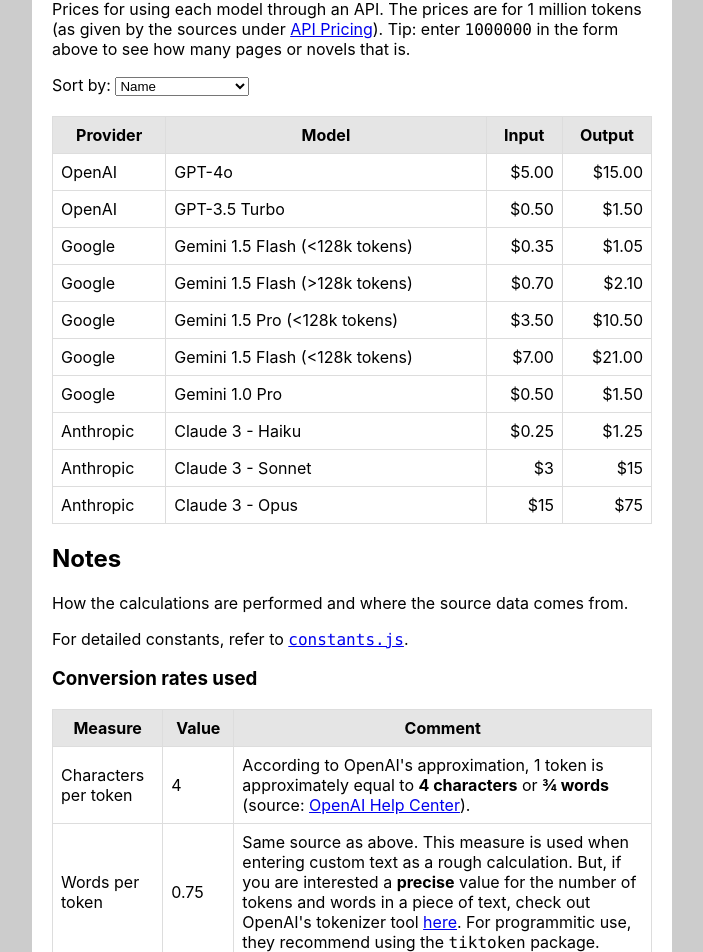
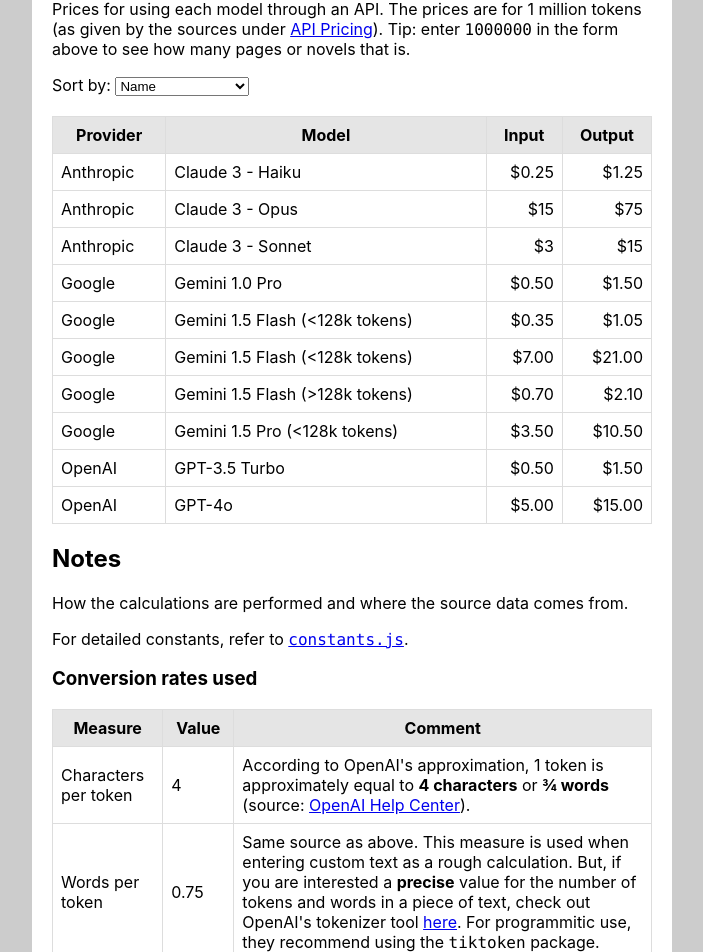
Before and after one commit to MichaelCurrin/token-translator, a React (Create React App) app: page / in a window 1280 px wide. Shown: the part 1703-2655 px from the top of the page, without its empty margins (288-991 px from the left). Built offline with nearby package versions, Linux system fonts and the light colour scheme.

Commit message:
update src/components/Pricing/index.jsx

```diff
--- a/src/components/Pricing/index.jsx
+++ b/src/components/Pricing/index.jsx
@@ -1,6 +1,8 @@
 import { useState } from 'react';
 import { PRICE_PER_MILLION_TOKENS } from '../../constants';
 import Table from './Table';
+
+const INITIAL_SORT_KEY = 'providerAndModel';
 
 /**
  * Parse a price string and return the numeric value.
@@ -35,7 +37,6 @@ function sortModels(key, models) {
     sortedArray.sort((a, b) => {
       const aPrice = parsePriceString(a[key]);
       const bPrice = parsePriceString(b[key]);
-      console.log(aPrice, bPrice);
       return bPrice - aPrice;
     });
   }
@@ -44,15 +45,15 @@ function sortModels(key, models) {
 }
 
 function Pricing() {
-  const [sortedModels, setSortedModels] = useState(PRICE_PER_MILLION_TOKENS);
-
+  const [sortedModels, setSortedModels] = useState(
+    sortModels(INITIAL_SORT_KEY, PRICE_PER_MILLION_TOKENS),
+  );
   const [sortBy, setSortBy] = useState('providerAndModel');
 
   const handleOnSortBy = (event) => {
     const value = event.target.value;
     setSortBy(value);
-    const x = sortModels(value, sortedModels);
-    setSortedModels(x);
+    setSortedModels(sortModels(value, sortedModels));
   };
 
   return (
```
